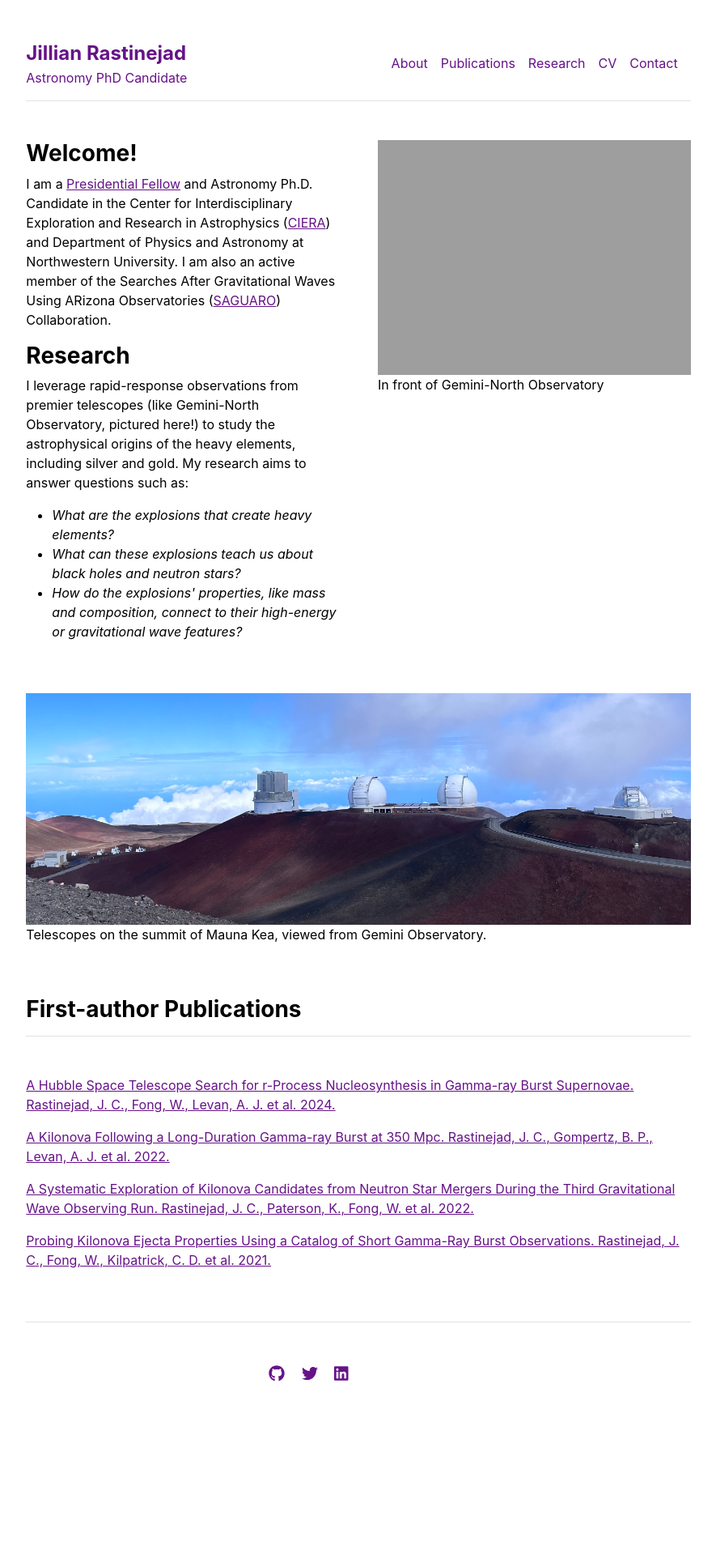
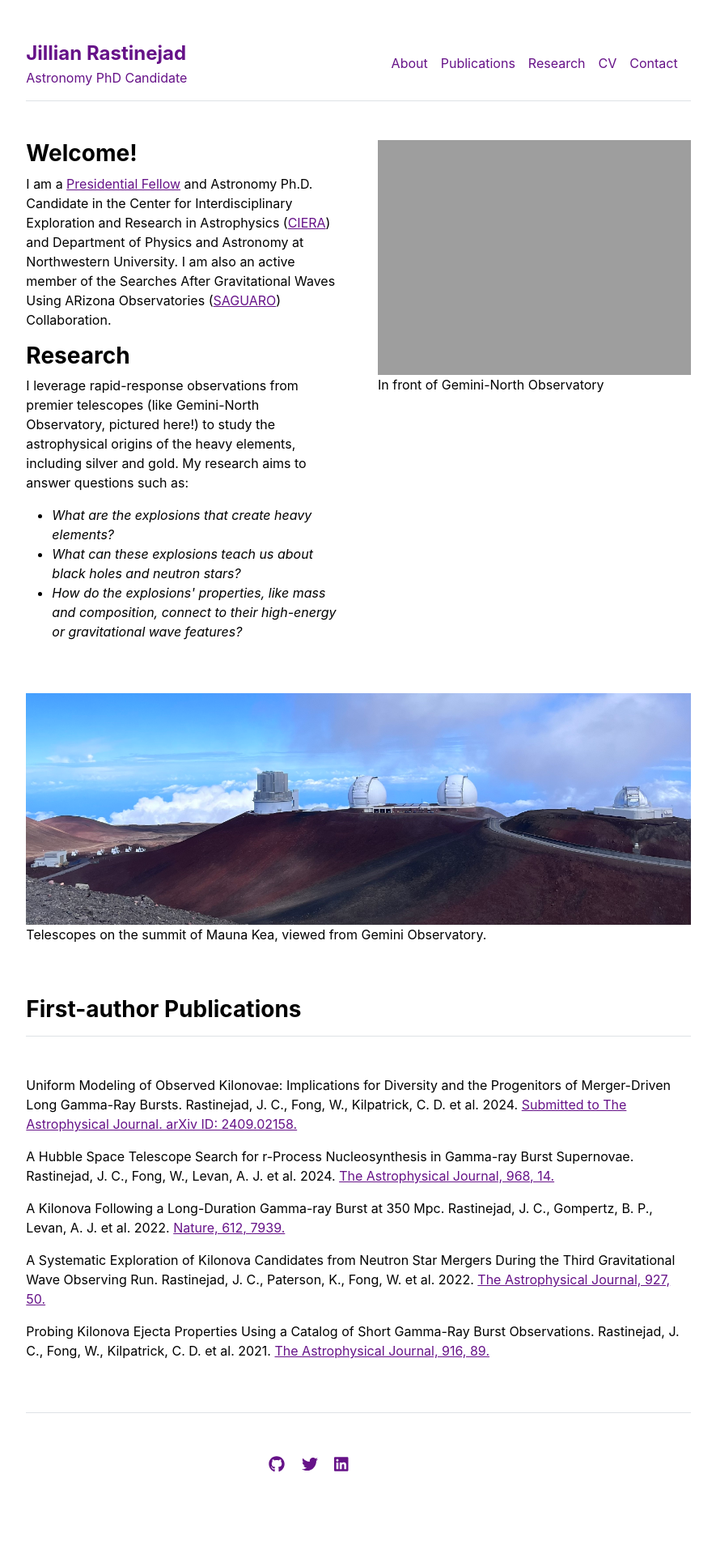
Before and after one commit to jrastinejad/jrastinejad.github.io, a Jekyll site: the page built from index.md, in a window 1280 px wide. Shown: the whole page at 81% size, without its empty margins (197-1082 px from the left). Built offline with Jekyll 4.4.1, drawn with Linux system fonts in a browser that asks for light colours; before the commit the page ends 1807 px from its top, so only the background shows below that.

Commit message:
Updating publications and CV

```diff
--- a/_data/publications.yml
+++ b/_data/publications.yml
@@ -1,5 +1,6 @@
 featured:
-- {name: 'A Hubble Space Telescope Search for r-Process Nucleosynthesis in Gamma-ray Burst Supernovae. Rastinejad, J. C., Fong, W., Levan, A. J. et al. 2024.', url: 'https://ui.adsabs.harvard.edu/abs/2024ApJ...968...14R/abstract'}
-- {name: 'A Kilonova Following a Long-Duration Gamma-ray Burst at 350 Mpc. Rastinejad, J. C., Gompertz, B. P., Levan, A. J. et al. 2022.', url: 'https://ui.adsabs.harvard.edu/abs/2022Natur.612..223R/abstract'}
-- {name: 'A Systematic Exploration of Kilonova Candidates from Neutron Star Mergers During the Third Gravitational Wave Observing Run. Rastinejad, J. C., Paterson, K., Fong, W. et al. 2022.', url: 'https://ui.adsabs.harvard.edu/abs/2022ApJ...927...50R/abstract'}
-- {name: 'Probing Kilonova Ejecta Properties Using a Catalog of Short Gamma-Ray Burst Observations. Rastinejad, J. C., Fong, W., Kilpatrick, C. D. et al. 2021.', url: 'https://ui.adsabs.harvard.edu/abs/2021ApJ...916...89R/abstract'}
+- {name: 'Uniform Modeling of Observed Kilonovae: Implications for Diversity and the Progenitors of Merger-Driven Long Gamma-Ray Bursts. Rastinejad, J. C., Fong, W., Kilpatrick, C. D. et al. 2024.',ref: 'Submitted to The Astrophysical Journal. arXiv ID: 2409.02158.', url: 'https://arxiv.org/abs/2409.02158'}
+- {name: 'A Hubble Space Telescope Search for r-Process Nucleosynthesis in Gamma-ray Burst Supernovae. Rastinejad, J. C., Fong, W., Levan, A. J. et al. 2024.', ref: 'The Astrophysical Journal, 968, 14.', url: 'https://ui.adsabs.harvard.edu/abs/2024ApJ...968...14R/abstract'}
+- {name: 'A Kilonova Following a Long-Duration Gamma-ray Burst at 350 Mpc. Rastinejad, J. C., Gompertz, B. P., Levan, A. J. et al. 2022.', ref: 'Nature, 612, 7939.', url: 'https://ui.adsabs.harvard.edu/abs/2022Natur.612..223R/abstract'}
+- {name: 'A Systematic Exploration of Kilonova Candidates from Neutron Star Mergers During the Third Gravitational Wave Observing Run. Rastinejad, J. C., Paterson, K., Fong, W. et al. 2022.', ref: 'The Astrophysical Journal, 927, 50.', url: 'https://ui.adsabs.harvard.edu/abs/2022ApJ...927...50R/abstract'}
+- {name: 'Probing Kilonova Ejecta Properties Using a Catalog of Short Gamma-Ray Burst Observations. Rastinejad, J. C., Fong, W., Kilpatrick, C. D. et al. 2021.', ref: 'The Astrophysical Journal, 916, 89.', url: 'https://ui.adsabs.harvard.edu/abs/2021ApJ...916...89R/abstract'}
--- a/_includes/publications.html
+++ b/_includes/publications.html
@@ -7,7 +7,7 @@
     <h3 class="fw-bold border-bottom pb-3 mb-5">First-author Publications</h3>
     {% if page.title == "Home" %}
       {% for item in site.data.publications.featured %}
-        <p><a href="{{ item.url }}">{{ item.name }}</a></p>
+        <p>{{ item.name }} <a href="{{ item.url }}">{{ item.ref }}</a></p>
       {% endfor %}
     {% else %}
       <p>A full list of my publications is available on <a href="https://ui.adsabs.harvard.edu/public-libraries/oFpcy8qfT4-ZyQJYnV3PxQ">ADS</a></p>
--- a/_layouts/cv.html
+++ b/_layouts/cv.html
@@ -5,12 +5,12 @@ layout: default
 <div class="row g-5 mb-5">
   <div class="col-md-6">
     <p>My full C.V. is available here:</p>
-    <p><a href="{{ site.github.url }}/assets/JCR_CV_Aug26_2024.pdf">JCR_CV_Aug26_2024</a></p>
+    <p><a href="{{ site.github.url }}/assets/JCR_CV_Sept5_2024.pdf">JCR_CV_Sep5_2024</a></p>
   </div>
   <div class="col-md-6">
     <figure>
       <img src="{{ site.github.url }}/assets/img/GRB211211Apt.jpg" alt="grb211211a" width="100%">
-      <figcaption>Image Credit: A. Simonnet (Sonoma State University) / NASA's Goddard Space Flight Center</figcaption>
+      <figcaption>Artist's impression of the neutron star merger preceding GRB 211211A. Image Credit: A. Simonnet (Sonoma State University) / NASA's Goddard Space Flight Center</figcaption>
     </figure>
   </div>
 </div>
```
Also changed, not shown: _includes/contact.html (+8 -6 lines), 2 other files.
